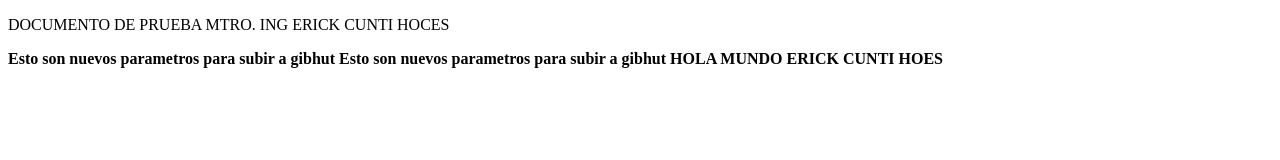
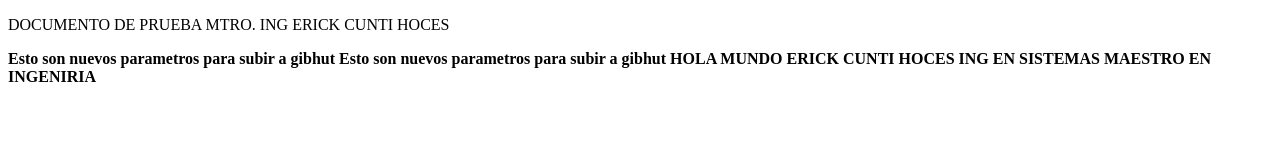
Before and after one commit to ECHDEVELOP/project, a plain HTML site: page index.html in a window 1280 px wide. Drawn offline with Linux system fonts and the light colour scheme.

Commit message:
nuevo código

```diff
--- a/index.html
+++ b/index.html
@@ -16,7 +16,7 @@
         Esto son nuevos parametros para subir a gibhut
     </b>
     <b>
-        HOLA MUNDO ERICK CUNTI HOES
+        HOLA MUNDO ERICK CUNTI HOCES ING EN SISTEMAS MAESTRO EN INGENIRIA
     </b>
 
 
```
